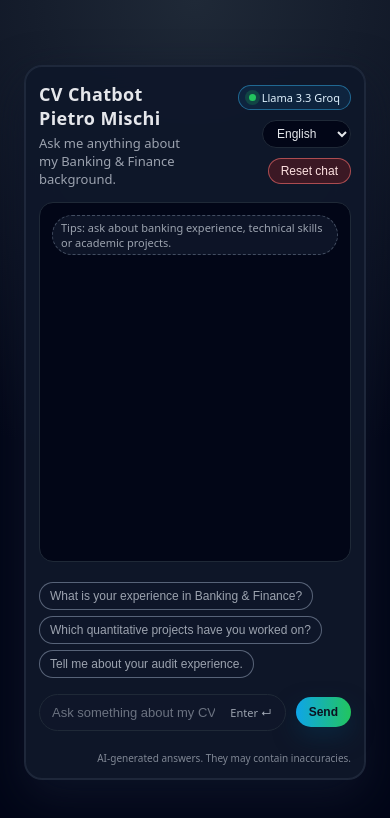
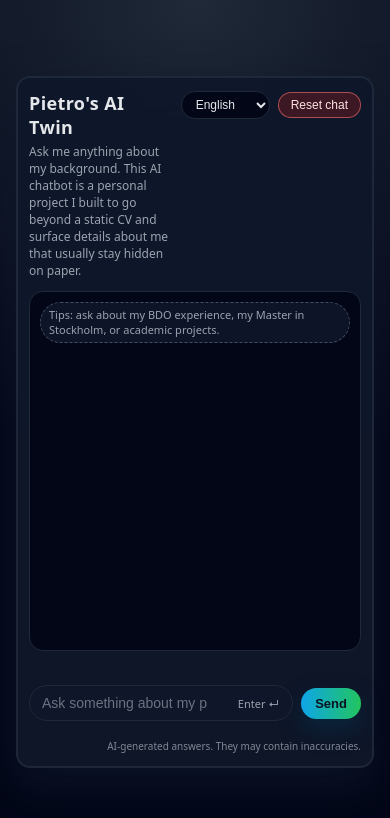
Before and after one commit to pi-mis/cv-chatbot-portfolio, a website: page index.html in a window 390 px wide. Drawn offline with Linux system fonts and the light colour scheme.

Commit message:
Update UI: Pietro's AI Twin, mobile tweaks, remove LLama button

```diff
--- a/index.html
+++ b/index.html
@@ -1,8 +1,8 @@
 <!DOCTYPE html>
-<html lang="it">
+<html lang="en">
   <head>
     <meta charset="UTF-8" />
-    <title>CV Chatbot Pietro Mischi</title>
+    <title>Pietro's AI Twin</title>
     <meta name="viewport" content="width=device-width, initial-scale=1" />
     <style>
       :root {
@@ -31,7 +31,7 @@
         display: flex;
         align-items: center;
         justify-content: center;
-        padding: 24px;
+        padding: 16px;
       }
 
       .shell {
@@ -41,29 +41,32 @@
         border-radius: 18px;
         box-shadow: 0 18px 45px rgba(15, 23, 42, 0.8),
           inset 0 0 0 1px rgba(148, 163, 184, 0.12);
-        padding: 20px 22px 18px;
+        padding: 18px 18px 16px;
         backdrop-filter: blur(18px);
         border: 1px solid rgba(148, 163, 184, 0.12);
         display: flex;
         flex-direction: column;
-        gap: 14px;
+        gap: 12px;
       }
 
       .header {
         display: flex;
         justify-content: space-between;
-        align-items: center;
+        align-items: flex-start;
         gap: 12px;
+        flex-wrap: wrap;
       }
 
       .title-block {
         display: flex;
         flex-direction: column;
         gap: 4px;
+        flex: 1;
+        min-width: 0;
       }
 
       .title {
-        font-size: 22px;
+        font-size: 20px;
         font-weight: 650;
         letter-spacing: 0.02em;
       }
@@ -75,28 +78,10 @@
 
       .controls {
         display: flex;
-        gap: 10px;
+        gap: 8px;
         align-items: center;
-      }
-
-      .pill {
-        display: inline-flex;
-        align-items: center;
-        gap: 6px;
-        border-radius: 999px;
-        padding: 4px 10px;
-        background: rgba(15, 118, 188, 0.14);
-        border: 1px solid rgba(56, 189, 248, 0.45);
-        font-size: 11px;
-        color: #e0f2fe;
-      }
-
-      .pill-dot {
-        width: 7px;
-        height: 7px;
-        border-radius: 999px;
-        background: #22c55e;
-        box-shadow: 0 0 0 4px rgba(34, 197, 94, 0.2);
+        flex-wrap: wrap;
+        justify-content: flex-end;
       }
 
       select {
@@ -118,6 +103,7 @@
         font-size: 12px;
         cursor: pointer;
         transition: background 0.15s ease, transform 0.05s ease;
+        white-space: nowrap;
       }
 
       .reset-btn:hover {
@@ -132,8 +118,9 @@
         border-radius: 14px;
         border: 1px solid var(--border);
         background: radial-gradient(circle at top left, #020617 0, #020617 55%);
-        padding: 12px 12px 10px;
-        height: 430px;
+        padding: 10px 10px 8px;
+        height: 420px;
+        max-height: calc(100vh - 220px);
         overflow-y: auto;
         display: flex;
         flex-direction: column;
@@ -176,19 +163,21 @@
 
       .input-row {
         display: flex;
-        gap: 10px;
+        gap: 8px;
         align-items: center;
-        margin-top: 2px;
+        margin-top: 4px;
+        flex-wrap: nowrap;
       }
 
       .input-shell {
         flex: 1;
         position: relative;
+        min-width: 0;
       }
 
       .input-shell input {
         width: 100%;
-        padding: 10px 12px;
+        padding: 9px 12px;
         padding-right: 84px;
         border-radius: 999px;
         border: 1px solid var(--border);
@@ -212,7 +201,7 @@
       }
 
       .send-btn {
-        padding: 9px 16px;
+        padding: 8px 14px;
         border-radius: 999px;
         border: none;
         background: linear-gradient(to right, var(--accent-soft), #22c55e);
@@ -273,35 +262,30 @@
       }
 
       @media (max-width: 640px) {
+        .title {
+          font-size: 18px;
+        }
+
+        .subtitle {
+          font-size: 12px;
+        }
+
         .shell {
-          padding: 16px 14px 14px;
+          padding: 14px 12px;
+          border-radius: 14px;
         }
 
         .chat {
           height: 360px;
+          max-height: calc(100vh - 210px);
         }
 
-        .title {
-          font-size: 18px;
+        .msg {
+          max-width: 90%;
         }
 
         .controls {
-          flex-wrap: wrap;
-          justify-content: flex-end;
-        }
-
-        .msg {
-          max-width: 92%;
-        }
-
-        .input-shell input {
-          font-size: 13px;
-          padding-right: 70px;
-        }
-
-        .send-btn {
-          padding: 8px 13px;
-          font-size: 12px;
+          justify-content: flex-start;
         }
       }
     </style>
@@ -310,16 +294,14 @@
     <div class="shell">
       <div class="header">
         <div class="title-block">
-          <div class="title">CV Chatbot Pietro Mischi</div>
+          <div class="title">Pietro's AI Twin</div>
           <div class="subtitle" id="subtitle">
-            Ask anything about my Banking &amp; Finance background.
+            Ask me anything about my background. This AI chatbot is a personal
+            project I built to go beyond a static CV and let you explore details
+            about me that usually stay hidden on paper.
           </div>
         </div>
         <div class="controls">
-          <div class="pill">
-            <span class="pill-dot"></span>
-            <span id="model-label">Llama 3.3 Groq</span>
-          </div>
           <select id="language-select">
             <option value="it">Italiano</option>
             <option value="en" selected>English</option>
@@ -357,43 +339,44 @@
       const suggestionsEl = document.getElementById('suggestions');
       const disclaimerEl = document.getElementById('disclaimer');
 
-      const STORAGE_KEY = 'cv-chat-messages-v2';
+      const STORAGE_KEY = 'cv-chat-messages';
 
       const uiText = {
         it: {
           subtitle:
-            'Chiedimi qualsiasi cosa sul mio percorso in Banking & Finance.',
-          placeholder: 'Chiedi qualcosa sul mio CV...',
+            'Chiedimi qualcosa sul mio percorso. Questo chatbot AI è un progetto personale che ho creato per andare oltre un CV statico e far emergere dettagli di me che normalmente non si vedono sulla carta.',
+          placeholder: 'Chiedi qualcosa sul mio profilo...',
           send: 'Invia',
           hint: 'Invio ↵',
           resetConfirm: 'Vuoi davvero resettare la conversazione?',
           metaTips:
-            'Suggerimenti: chiedi delle mie esperienze di banking, delle competenze tecniche o dei progetti accademici.',
+            'Suggerimenti: chiedi delle esperienze in BDO, del Master a Stoccolma, o dei progetti accademici.',
           disclaimer:
-            'Risposte generate con AI. Possono contenere imprecisioni.',
+            'Risposte generate con AI. Potrebbero contenere imprecisioni.',
         },
         en: {
-          subtitle: 'Ask me anything about my Banking & Finance background.',
-          placeholder: 'Ask something about my CV…',
+          subtitle:
+            'Ask me anything about my background. This AI chatbot is a personal project I built to go beyond a static CV and surface details about me that usually stay hidden on paper.',
+          placeholder: 'Ask something about my profile...',
           send: 'Send',
           hint: 'Enter ↵',
           resetConfirm: 'Do you really want to reset the conversation?',
           metaTips:
-            'Tips: ask about banking experience, technical skills or academic projects.',
+            'Tips: ask about my BDO experience, my Master in Stockholm, or academic projects.',
           disclaimer:
             'AI-generated answers. They may contain inaccuracies.',
         },
         sv: {
           subtitle:
-            'Fråga mig vad som helst om min bakgrund inom Banking & Finance.',
-          placeholder: 'Fråga något om mitt CV…',
+            'Fråga vad som helst om min bakgrund. Den här AI-chatten är ett personligt projekt för att gå bortom ett statiskt CV och lyfta fram detaljer om mig som vanligtvis inte syns på papper.',
+          placeholder: 'Fråga något om min profil...',
           send: 'Skicka',
           hint: 'Enter ↵',
           resetConfirm: 'Vill du verkligen återställa konversationen?',
           metaTips:
-            'Tips: fråga om min bankerfarenhet, tekniska färdigheter eller akademiska projekt.',
+            'Tips: fråga om min erfarenhet på BDO, min master i Stockholm eller akademiska projekt.',
           disclaimer:
-            'Svar genereras med AI och kan innehålla fel.',
+            'Svar genereras av AI och kan innehålla fel.',
         },
       };
 
@@ -407,44 +390,6 @@
         sendBtn.textContent = t.send;
         hintLabel.textContent = t.hint;
         disclaimerEl.textContent = t.disclaimer;
-      }
-
-      function getSuggestionsForLang(lang) {
-        if (lang === 'it') {
-          return [
-            'Qual è la tua esperienza in Banking & Finance?',
-            'Quali progetti quantitativi hai sviluppato?',
-            'Raccontami della tua esperienza in audit.',
-          ];
-        }
-        if (lang === 'sv') {
-          return [
-            'Vad har du för erfarenhet inom Banking & Finance?',
-            'Vilka kvantitativa projekt har du gjort?',
-            'Berätta om din revisionserfarenhet.',
-          ];
-        }
-        // en default
-        return [
-          'What is your experience in Banking & Finance?',
-          'Which quantitative projects have you worked on?',
-          'Tell me about your audit experience.',
-        ];
-      }
-
-      function renderSuggestions() {
-        suggestionsEl.innerHTML = '';
-        const list = getSuggestionsForLang(currentLang);
-        list.forEach((text) => {
-          const btn = document.createElement('button');
-          btn.className = 'suggestion-btn';
-          btn.textContent = text;
-          btn.onclick = () => {
-            inputEl.value = text;
-            send();
-          };
-          suggestionsEl.appendChild(btn);
-        });
       }
 
       function render() {
@@ -469,8 +414,6 @@
           STORAGE_KEY,
           JSON.stringify(messages.slice(-30))
         );
-
-        renderSuggestions();
       }
 
       async function send() {
@@ -493,7 +436,7 @@
 
           const assistantMsg = {
             role: 'assistant',
-            content: data.answer || 'No response from model.',
+            content: data.answer || 'Sorry, no response from model.',
           };
 
           messages.push(assistantMsg);
```
